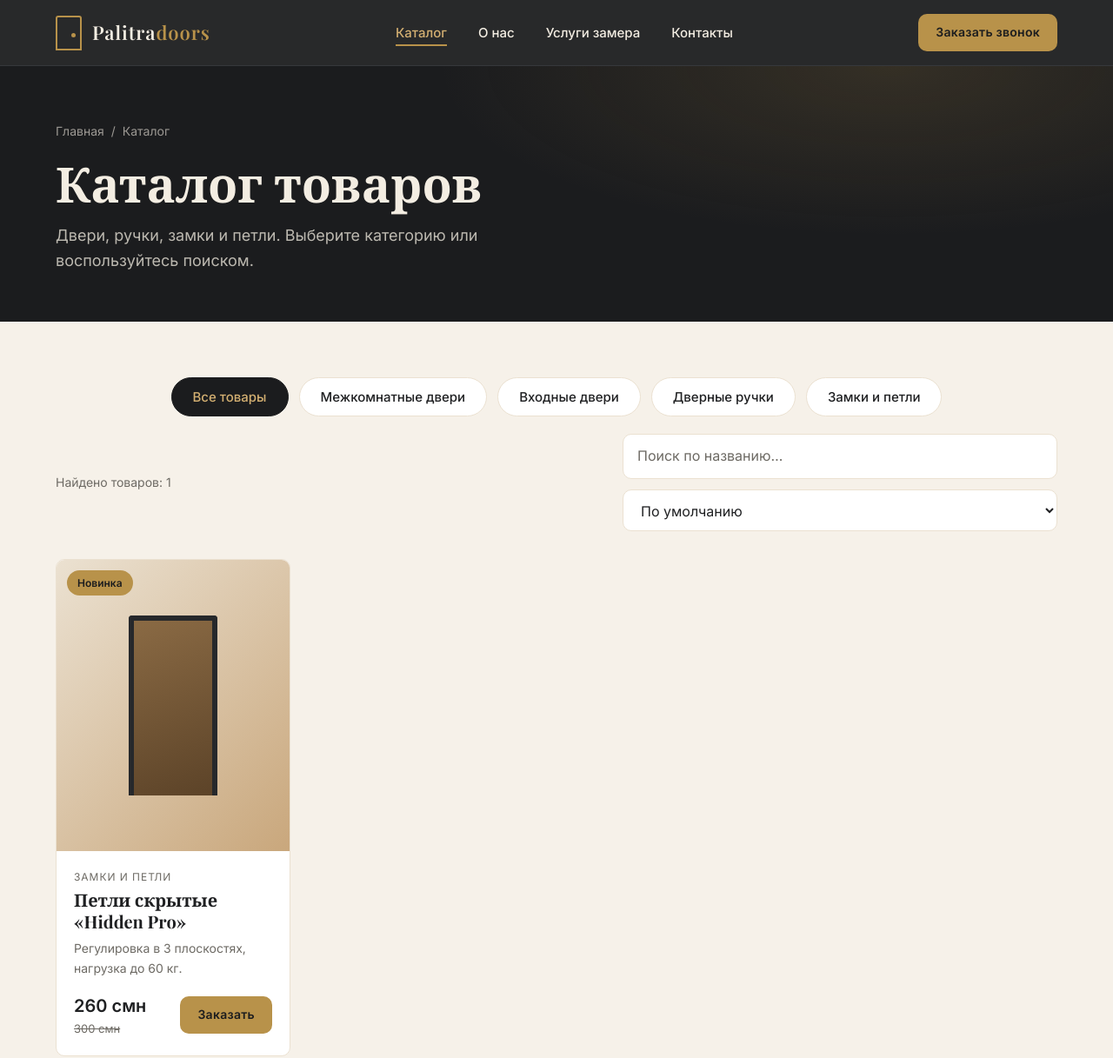
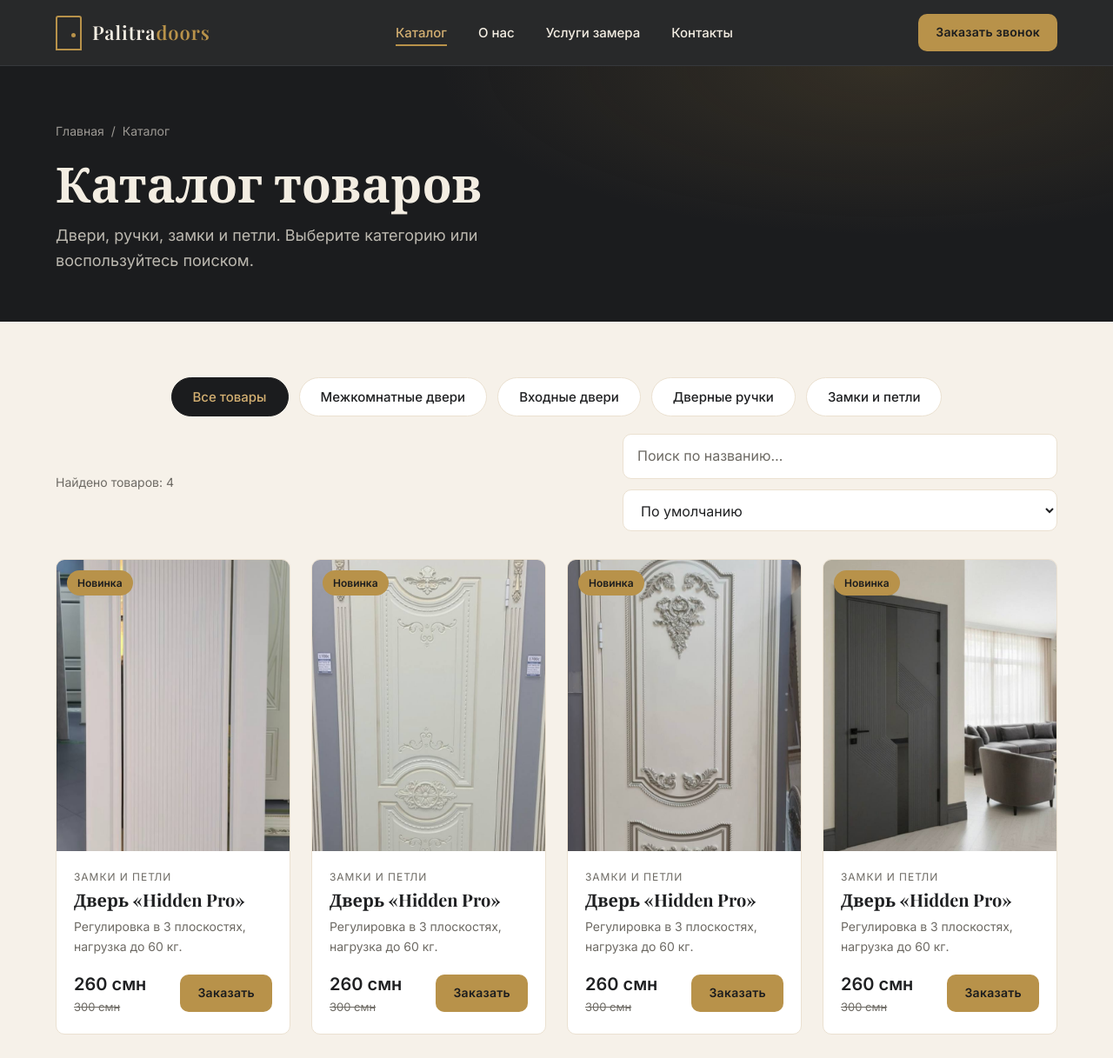
Before and after one commit to od1nazoda777/door, a plain HTML site: page catalog.html in a window 1280 px wide. Shown: the top 1217 px of the page at 87% size. Drawn offline with nearby package versions, Linux system fonts and the light colour scheme.

Commit message:
Update website

```diff
--- a/catalog.html
+++ b/catalog.html
@@ -125,8 +125,39 @@
 
           <product-card
             category="locks"
-            image="./img/products/.jpg"
-            model="Петли скрытые «Hidden Pro»"
+            image="./img/products/dar1.jpg"
+            model="Дверь «Hidden Pro»"
+            price="260"
+            old-price="300"
+            badge="Новинка"
+            description="Регулировка в 3 плоскостях, нагрузка до 60 кг.">
+          </product-card>
+
+             <product-card
+            category="locks"
+            image="./img/products/dar2.jpg"
+            model="Дверь «Hidden Pro»"
+            price="260"
+            old-price="300"
+            badge="Новинка"
+            description="Регулировка в 3 плоскостях, нагрузка до 60 кг.">
+          </product-card>
+
+             <product-card
+            category="locks"
+            image="./img/products/dar3.jpg"
+            model="Дверь «Hidden Pro»"
+            price="260"
+            old-price="300"
+            badge="Новинка"
+            description="Регулировка в 3 плоскостях, нагрузка до 60 кг.">
+          </product-card>
+
+
+             <product-card
+            category="locks"
+            image="./img/products/dar4.jpg"
+            model="Дверь «Hidden Pro»"
             price="260"
             old-price="300"
             badge="Новинка"
```
Also changed, not shown: img/products/dar1.jpg (added), img/products/dar2.jpg (added), img/products/dar3.jpg (added), img/products/dar4.jpg (added), img/products/dar5.jpg (added), img/products/dar6.jpg (added), img/products/dar7.jpg (added), img/products/dar8.jpg (added), img/products/dar9.jpg (added), img/products/entrance4.jpg (deleted).
